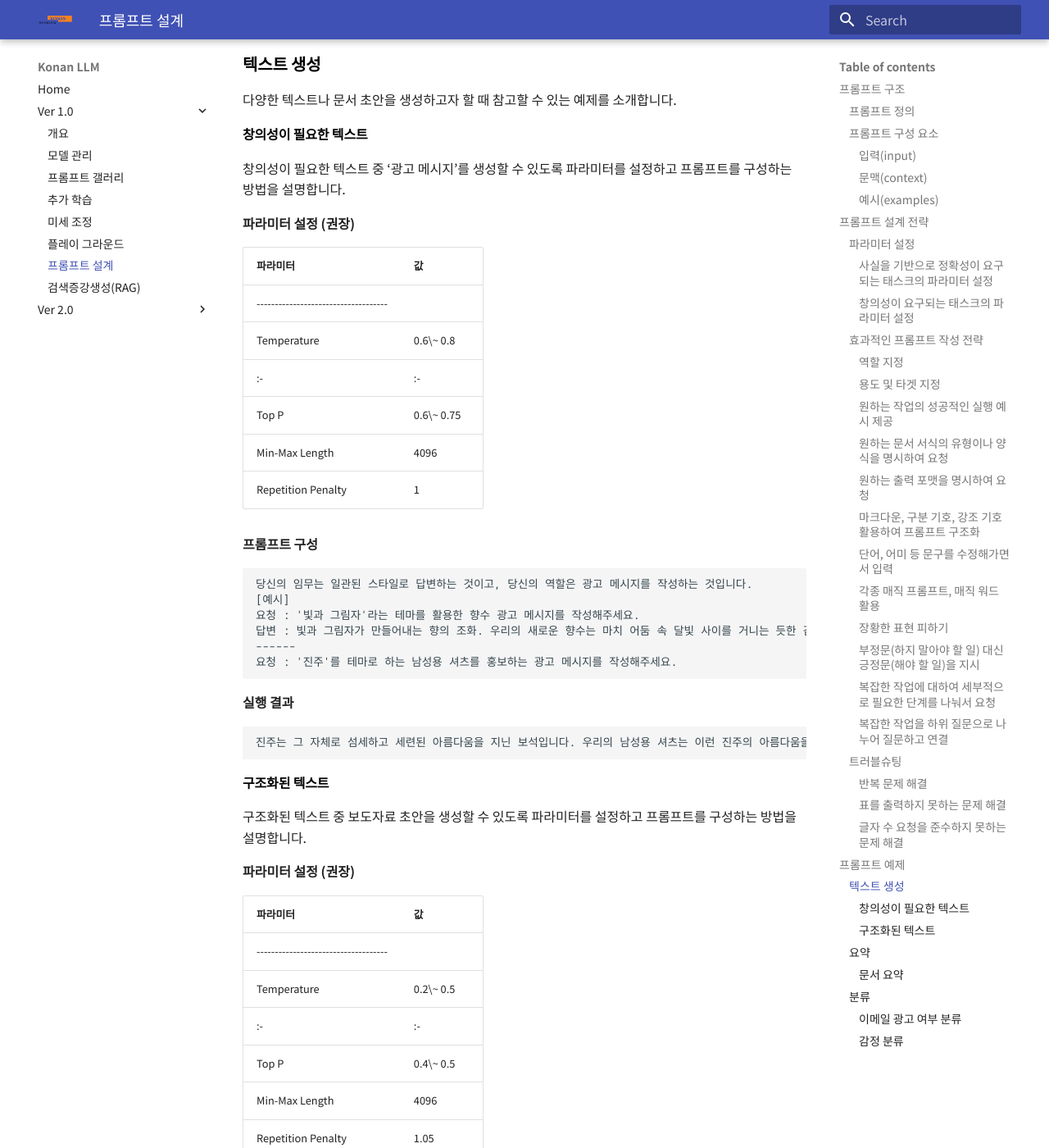
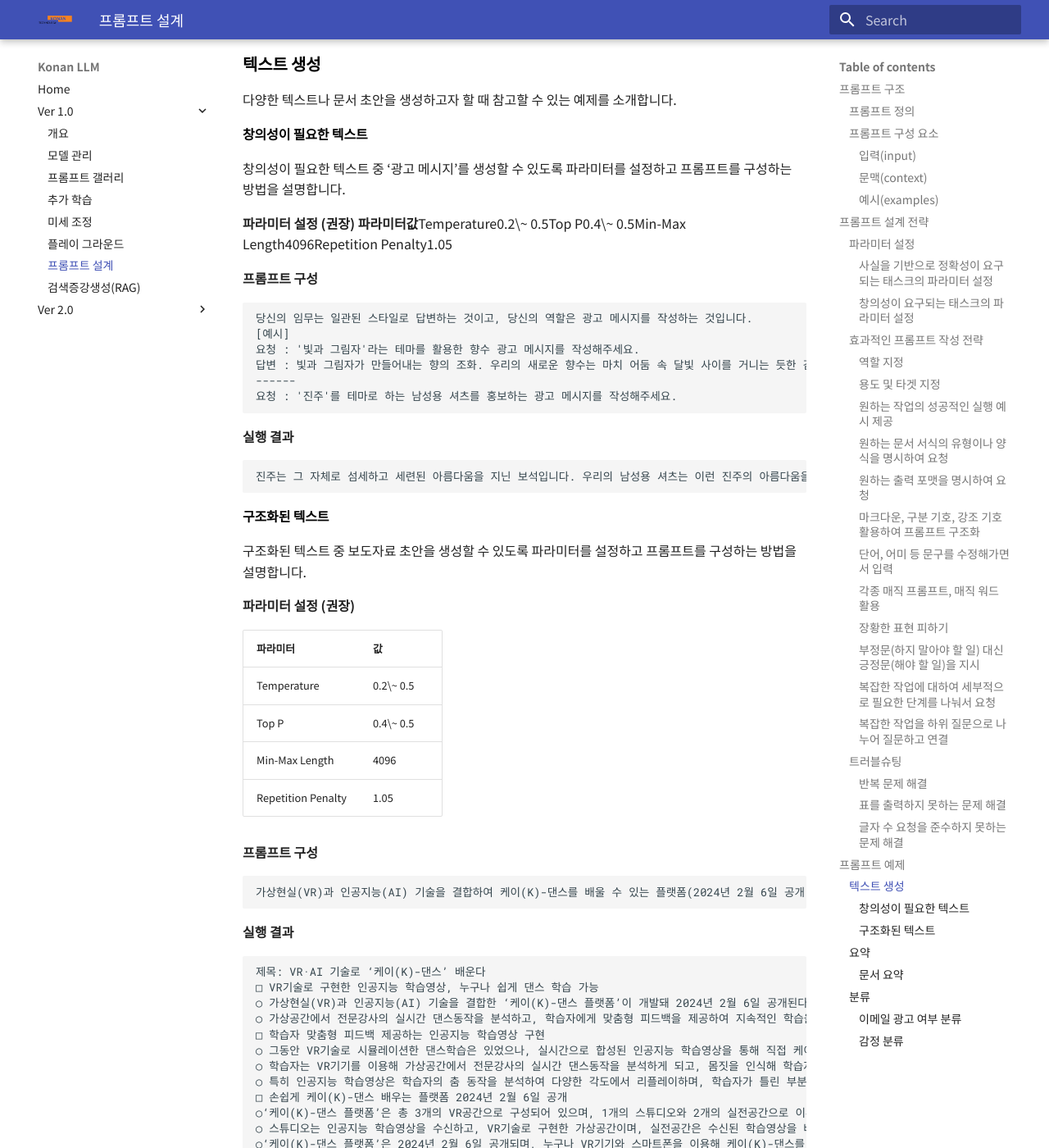
Before and after one commit to konan-doc/KLLM-Doc, an MkDocs documentation site: the page built from docs/v 1.0/프롬프트 설계.md, in a window 1280 px wide and 1400 px high, scrolled down 6383 px. Shown: the whole window at 82% size. Built offline with MkDocs 1.6.1 and Material for MkDocs 9.7.7, drawn with Linux system fonts in a browser that asks for light colours; some of the changed text lies outside the part shown.

Commit message:
1차 완성

```diff
--- a/docs/v 1.0/프롬프트 설계.md
+++ b/docs/v 1.0/프롬프트 설계.md
@@ -230,16 +230,8 @@
 창의성이 필요한 텍스트 중 ‘광고 메시지’를 생성할 수 있도록 파라미터를 설정하고 프롬프트를 구성하는 방법을 설명합니다.
 
 **파라미터 설정 (권장)**
+**파라미터****값**Temperature0.2\~ 0.5Top  P0.4\~ 0.5Min-Max  Length4096Repetition  Penalty1.05
 
-
-| **파라미터**                         | **값**     |
-| :----------------------------------- | :--------- |
-| ------------------------------------ |            |
-| Temperature                          | 0.6\~ 0.8  |
-| :-                                   | :-         |
-| Top P                                | 0.6\~ 0.75 |
-| Min-Max Length                       | 4096       |
-| Repetition Penalty                   | 1          |
 
 **프롬프트 구성**
 
@@ -264,15 +256,12 @@
 
 **파라미터 설정 (권장)**
 
-
-| **파라미터**                         | **값**    |
-| :----------------------------------- | :-------- |
-| ------------------------------------ |           |
-| Temperature                          | 0.2\~ 0.5 |
-| :-                                   | :-        |
-| Top P                                | 0.4\~ 0.5 |
-| Min-Max Length                       | 4096      |
-| Repetition Penalty                   | 1.05      |
+| **파라미터**       | **값**    |
+| ------------------ | --------- |
+| Temperature        | 0.2\~ 0.5 |
+| Top P              | 0.4\~ 0.5 |
+| Min-Max Length     | 4096      |
+| Repetition Penalty | 1.05      |
 
 **프롬프트 구성**
 
@@ -311,15 +300,12 @@
 
 **파라미터 설정 (권장)**
 
-
-| **파라미터**                         | **값**    |
-| :----------------------------------- | :-------- |
-| ------------------------------------ |           |
-| Temperature                          | 0.3\~ 0.6 |
-| :-                                   | :-        |
-| Top P                                | 0.4\~ 0.5 |
-| Min-Max Length                       | 150 이하  |
-| Repetition Penalty                   | 1.2       |
+| **파라미터**       | **값**    |
+| ------------------ | --------- |
+| Temperature        | 0.3\~ 0.6 |
+| Top P              | 0.4\~ 0.5 |
+| Min-Max Length     | 150이하   |
+| Repetition Penalty | 1.2       |
 
 **프롬프트 구성**
 
@@ -356,15 +342,12 @@
 
 **파라미터 설정 (권장)**
 
-
-| **파라미터**                         | **값**    |
-| :----------------------------------- | :-------- |
-| ------------------------------------ |           |
-| Temperature                          | 0.2\~ 0.5 |
-| :-                                   | :-        |
-| Top P                                | 0.4\~ 0.5 |
-| Min-Max Length                       | 150 이하  |
-| Repetition Penalty                   | 1.05      |
+| **파라미터**       | **값**    |
+| ------------------ | --------- |
+| Temperature        | 0.2 ~ 0.5 |
+| Top P              | 0.4 ~ 0.5 |
+| Min-Max Length     | 150이하   |
+| Repetition Penalty | 1.05      |
 
 **프롬프트 구성**
 
@@ -385,15 +368,13 @@
 
 **파라미터 설정 (권장)**
 
+| **파라미터**       | **값**    |
+| ------------------ | --------- |
+| Temperature        | 0.2 ~ 0.5 |
+| Top P              | 0.4 ~ 0.5 |
+| Min-Max Length     | 150이하   |
+| Repetition Penalty | 1.05      |
 
-| **파라미터**                         | **값**    |
-| :----------------------------------- | :-------- |
-| ------------------------------------ |           |
-| Temperature                          | 0.2\~ 0.5 |
-| :-                                   | :-        |
-| Top P                                | 0.4\~ 0.5 |
-| Min-Max Length                       | 150 이하  |
-| Repetition Penalty                   | 1.05      |
 
 **프롬프트 구성**
 
--- a/mkdocs.yml
+++ b/mkdocs.yml
@@ -8,8 +8,8 @@
     text: Noto Sans KR
     code: Roboto Mono
   palette:
-    primary: deep blue
-    accent: deep blue
+    primary: '#00008B'  # deep blue 대신 유효한 색상 코드 사용
+    accent: '#00008B'
 
 nav:
   - Home: index.md          # 메인 페이지
@@ -36,3 +36,10 @@
 
 extra_css:
   - extra.css
+
+plugins:
+  - search
+  - with-pdf:
+      output_path: 'PDF_folder/Konan-LLM_1.0.pdf'
+      author: 'Konan Technology'
+      cover_title: 'Konan LLM v1.0'
```
Also changed, not shown: docs/v 1.0/검색증강생성(RAG).md (+0 -2 lines), docs/v 1.0/모델 관리.md (+21 -36 lines).
